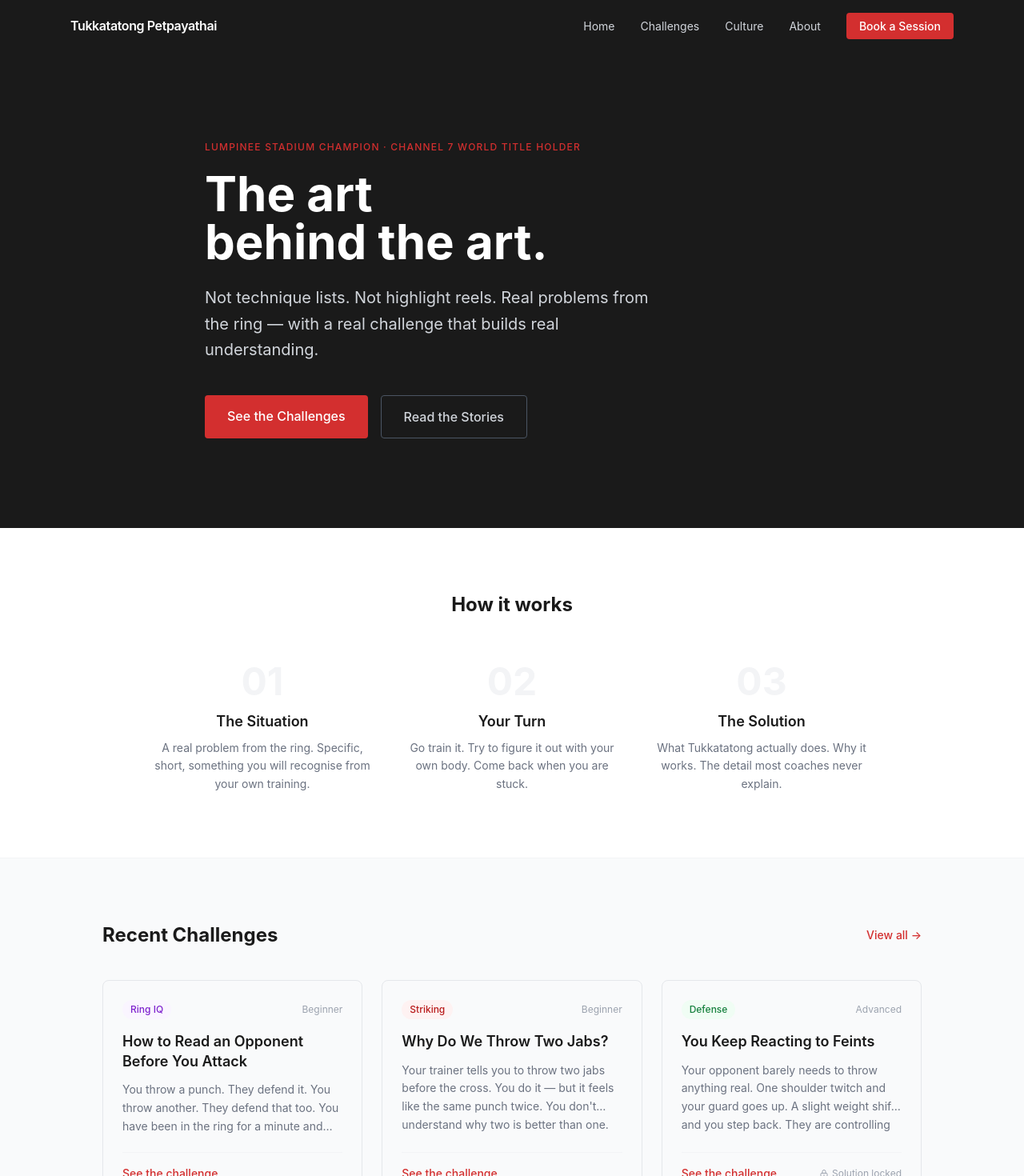
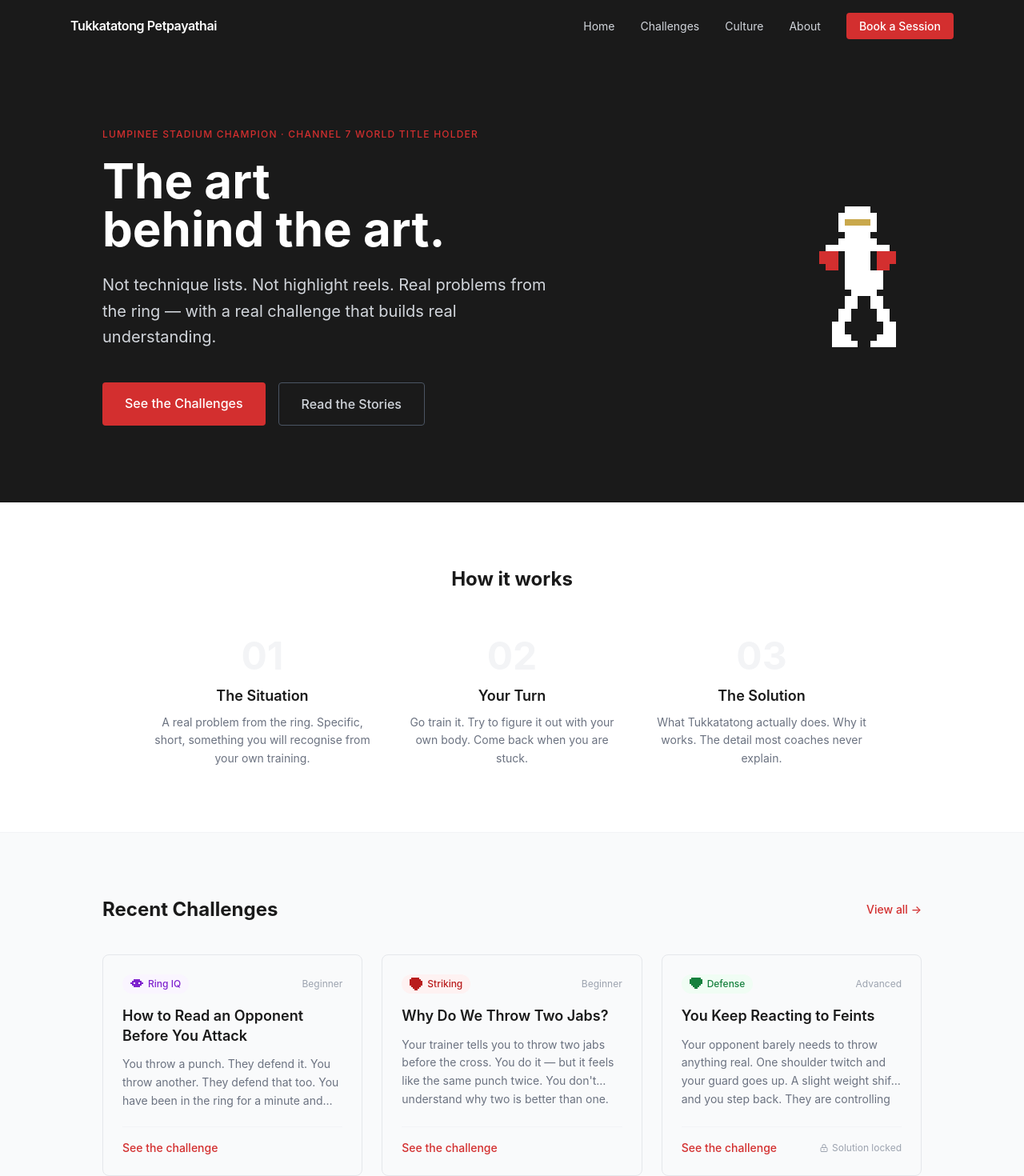
Before and after one commit to sorazhang/tukkata-tong-petpayathai, a Next.js app: page / in a window 1280 px wide. Shown: the top 1470 px of the page at 80% size. Built offline with nearby package versions, Linux system fonts and the light colour scheme.

Commit message:
Add pixel art — fighter in hero, category icons on cards, decorative fighter on Situation card
https://claude.ai/code/session_01Uud9y6DN7DSM9RrXHhy48E

```diff
--- a/app/challenges/[slug]/page.tsx
+++ b/app/challenges/[slug]/page.tsx
@@ -3,6 +3,7 @@ import { notFound } from 'next/navigation'
 import Link from 'next/link'
 import { MDXRemote } from 'next-mdx-remote/rsc'
 import { getChallenge, getChallenges, splitChallenge } from '@/lib/content'
+import PixelFighter from '@/components/PixelFighter'
 
 interface Props {
   params: Promise<{ slug: string }>
@@ -70,7 +71,11 @@ export default async function ChallengePage({ params }: Props) {
         </div>
 
         {/* ── 01 · The Situation ── */}
-        <div className="bg-brand-black rounded-xl p-8 mb-6">
+        <div className="bg-brand-black rounded-xl p-8 mb-6 relative overflow-hidden">
+          {/* Decorative pixel fighter — bottom-right corner */}
+          <div className="absolute bottom-0 right-0 opacity-[0.07] pointer-events-none select-none">
+            <PixelFighter pixelSize={5} variant="light" />
+          </div>
           <p className="text-xs font-medium text-brand-red uppercase tracking-widest mb-5">
             01 · The Situation
           </p>
--- a/app/page.tsx
+++ b/app/page.tsx
@@ -1,6 +1,7 @@
 import Link from 'next/link'
 import { getChallenges, getCultureStories } from '@/lib/content'
 import ChallengeCard from '@/components/ChallengeCard'
+import PixelFighter from '@/components/PixelFighter'
 
 export default async function Home() {
   const [challenges, stories] = await Promise.all([
@@ -14,8 +15,10 @@ export default async function Home() {
   return (
     <main>
       {/* ── Hero ── */}
-      <section className="bg-brand-black text-white py-28 px-6">
-        <div className="max-w-3xl mx-auto">
+      <section className="bg-brand-black text-white py-24 px-6">
+        <div className="max-w-5xl mx-auto flex items-center gap-12">
+          {/* Text */}
+          <div className="flex-1">
             <p className="text-brand-red text-xs font-medium uppercase tracking-widest mb-5">
               Lumpinee Stadium Champion · Channel 7 World Title Holder
             </p>
@@ -39,6 +42,11 @@ export default async function Home() {
               >
                 Read the Stories
               </Link>
+            </div>
+          </div>
+          {/* Pixel fighter — hidden on small screens */}
+          <div className="hidden md:block shrink-0">
+            <PixelFighter pixelSize={8} variant="light" />
           </div>
         </div>
       </section>
--- a/components/ChallengeCard.tsx
+++ b/components/ChallengeCard.tsx
@@ -1,5 +1,6 @@
 import Link from 'next/link'
 import type { Challenge } from '@/lib/content'
+import PixelCategoryIcon from '@/components/PixelCategoryIcon'
 
 const categoryColors: Record<string, string> = {
   Striking: 'bg-red-50 text-red-700',
@@ -23,8 +24,9 @@ export default function ChallengeCard({ challenge }: { challenge: Challenge }) {
       <article className="border border-gray-200 rounded-lg p-6 h-full flex flex-col hover:shadow-md hover:-translate-y-0.5 transition-all duration-200">
         <div className="flex items-center justify-between mb-4">
           <span
-            className={`text-xs font-medium px-2.5 py-1 rounded-full ${colorClass}`}
+            className={`text-xs font-medium px-2.5 py-1 rounded-full inline-flex items-center gap-1.5 ${colorClass}`}
           >
+            <PixelCategoryIcon category={challenge.category} pixelSize={2} />
             {challenge.category}
           </span>
           <span className="text-xs text-gray-400">
--- /dev/null
+++ b/components/PixelCategoryIcon.tsx
@@ -0,0 +1,99 @@
+// Pixel-art category icons — 8 × 8 grid, fill="currentColor"
+// Drop inside a colored text container and the icon inherits the color.
+
+const ICONS: Record<string, string[]> = {
+  // Rounded fist coming forward
+  Striking: [
+    '.XXXXX..',
+    'XXXXXXX.',
+    'XXXXXXXX',
+    'XXXXXXXX',
+    'XXXXXXXX',
+    '.XXXXXX.',
+    '..XXXX..',
+    '...XX...',
+  ],
+  // Classic shield
+  Defense: [
+    '.XXXXXX.',
+    'XXXXXXXX',
+    'XXXXXXXX',
+    'XXXXXXXX',
+    '.XXXXXX.',
+    '..XXXX..',
+    '...XX...',
+    '........',
+  ],
+  // Eye — "see the pattern before it happens"
+  'Ring IQ': [
+    '........',
+    '..XXXX..',
+    '.XXXXXX.',
+    'XX.XX.XX',
+    '.XXXXXX.',
+    '..XXXX..',
+    '........',
+    '........',
+  ],
+  // Two figures locked in grip
+  Clinch: [
+    'XX....XX',
+    'XXX..XXX',
+    'XXXXXXXX',
+    '.XXXXXX.',
+    '.XXXXXX.',
+    'XXX..XXX',
+    'XX....XX',
+    '........',
+  ],
+}
+
+const GRID_SIZE = 8
+
+interface PixelCategoryIconProps {
+  category: string
+  pixelSize?: number
+  className?: string
+}
+
+export default function PixelCategoryIcon({
+  category,
+  pixelSize = 2,
+  className,
+}: PixelCategoryIconProps) {
+  const grid = ICONS[category]
+  if (!grid) return null
+
+  const pixels: { x: number; y: number }[] = []
+  for (let r = 0; r < grid.length; r++) {
+    for (let c = 0; c < grid[r].length; c++) {
+      if (grid[r][c] === 'X') {
+        pixels.push({ x: c * pixelSize, y: r * pixelSize })
+      }
+    }
+  }
+
+  const size = GRID_SIZE * pixelSize
+
+  return (
+    <svg
+      width={size}
+      height={size}
+      viewBox={`0 0 ${size} ${size}`}
+      style={{ imageRendering: 'pixelated' }}
+      className={className}
+      aria-hidden="true"
+    >
+      {pixels.map((p, i) => (
+        <rect
+          key={i}
+          x={p.x}
+          y={p.y}
+          width={pixelSize}
+          height={pixelSize}
+          fill="currentColor"
+        />
+      ))}
+    </svg>
+  )
+}
--- /dev/null
+++ b/components/PixelFighter.tsx
@@ -0,0 +1,88 @@
+// Pixel-art Muay Thai fighter in guard stance
+// 16 × 22 grid   key: B = body, R = gloves (red), G = mongkol (gold), . = transparent
+
+const GRID = [
+  '....BBBB........', // 0  head top
+  '...BBBBBB.......', // 1  head
+  '...BGGGGB.......', // 2  mongkol
+  '...BBBBBB.......', // 3  face
+  '....BBBB........', // 4  chin
+  '...BBBBBB.......', // 5  neck
+  '.BBBBBBBBBB.....', // 6  shoulders
+  'RRR.BBBB.RRR....', // 7  guard – fists level
+  'RRR.BBBB.RRR....', // 8
+  '.RR.BBBB.RR.....', // 9  forearms taper
+  '....BBBBBB......', // 10 torso
+  '....BBBBBB......', // 11
+  '....BBBBBB......', // 12
+  '.....BBBB.......', // 13 waist
+  '....BB..BB......', // 14 thighs split
+  '....BB..BB......', // 15
+  '...BB....BB.....', // 16 knees widen
+  '...BB....BB.....', // 17
+  '..BB......BB....', // 18 shins
+  '..BB......BB....', // 19
+  '..BBB....BBB....', // 20 ankles
+  '..BBBB..BBBB....', // 21 feet
+]
+
+const GRID_W = 16
+const GRID_H = 22
+
+const DARK_COLORS: Record<string, string> = {
+  B: '#1a1a1a',
+  R: '#d32f2f',
+  G: '#c9a84c',
+}
+
+const LIGHT_COLORS: Record<string, string> = {
+  B: '#ffffff',
+  R: '#d32f2f',
+  G: '#c9a84c',
+}
+
+interface PixelFighterProps {
+  pixelSize?: number
+  variant?: 'dark' | 'light'
+  className?: string
+}
+
+export default function PixelFighter({
+  pixelSize = 6,
+  variant = 'dark',
+  className,
+}: PixelFighterProps) {
+  const colors = variant === 'light' ? LIGHT_COLORS : DARK_COLORS
+
+  const pixels: { x: number; y: number; fill: string }[] = []
+  for (let r = 0; r < GRID.length; r++) {
+    for (let c = 0; c < GRID[r].length; c++) {
+      const ch = GRID[r][c]
+      if (ch !== '.' && colors[ch]) {
+        pixels.push({ x: c * pixelSize, y: r * pixelSize, fill: colors[ch] })
+      }
+    }
+  }
+
+  return (
+    <svg
+      width={GRID_W * pixelSize}
+      height={GRID_H * pixelSize}
+      viewBox={`0 0 ${GRID_W * pixelSize} ${GRID_H * pixelSize}`}
+      style={{ imageRendering: 'pixelated' }}
+      className={className}
+      aria-hidden="true"
+    >
+      {pixels.map((p, i) => (
+        <rect
+          key={i}
+          x={p.x}
+          y={p.y}
+          width={pixelSize}
+          height={pixelSize}
+          fill={p.fill}
+        />
+      ))}
+    </svg>
+  )
+}
```
Lines whose indentation alone changed are shown as unchanged.
